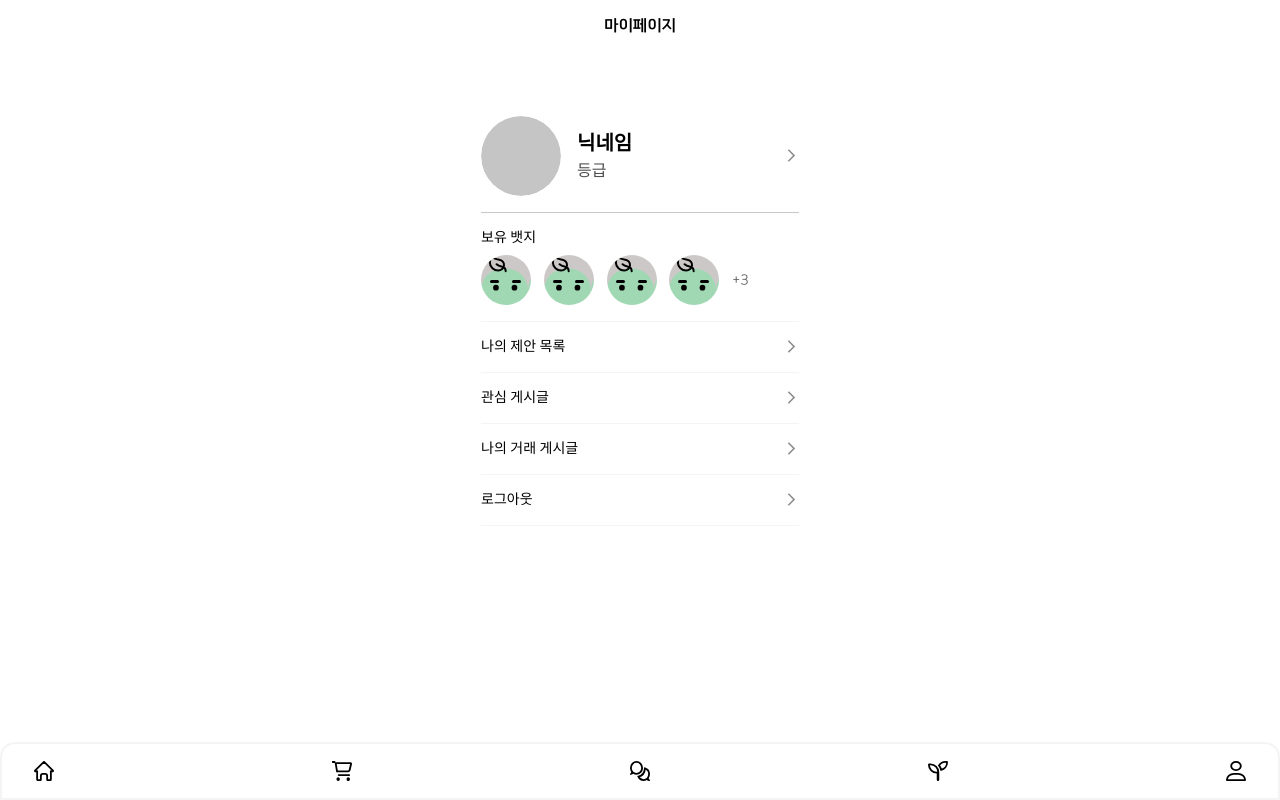
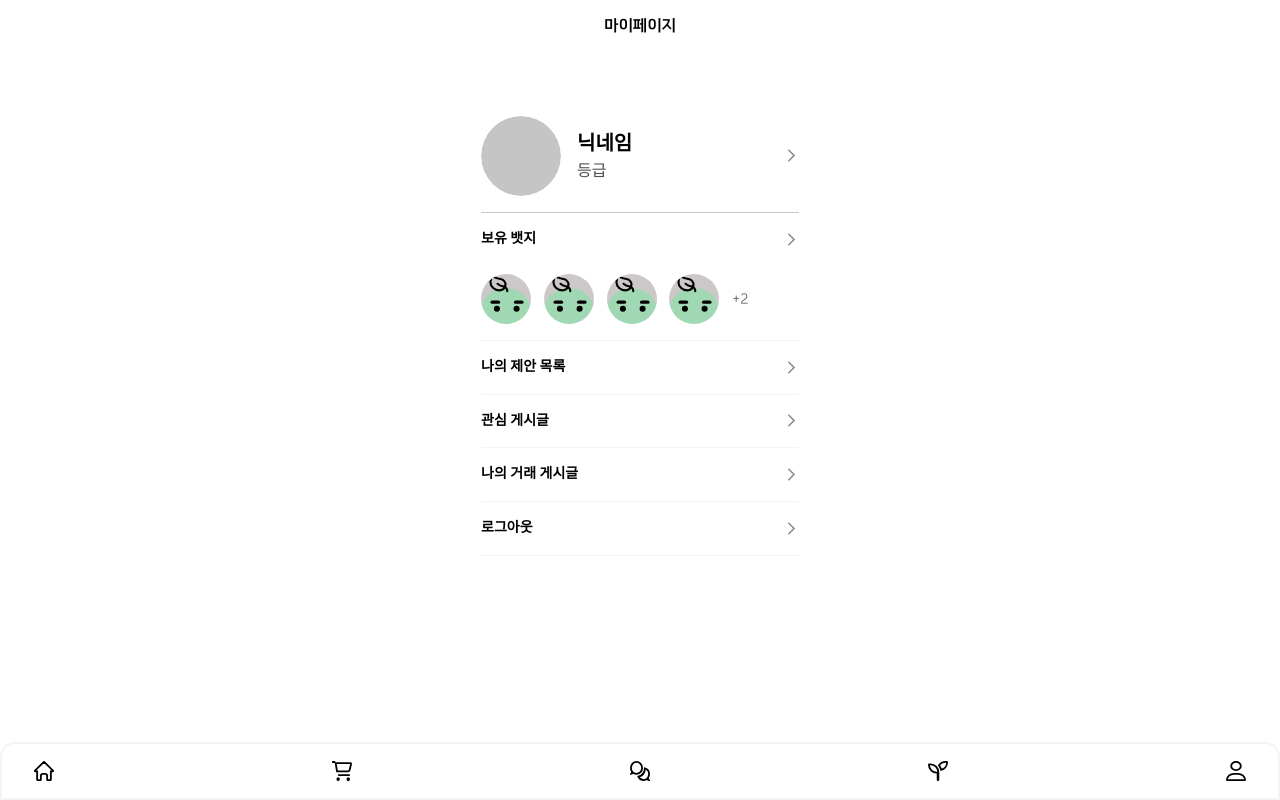
Before and after one commit to makeUgreat/Fullerting, a React (Vite) app in the folder frontend/: page /mypage in a window 1280 px wide. Built offline with nearby package versions, Linux system fonts and the light colour scheme.

Commit message:
[feat] : 마이페이지 코드 리펙토링

```diff
--- a/frontend/src/components/mypage/Badge.tsx
+++ b/frontend/src/components/mypage/Badge.tsx
@@ -1,4 +1,5 @@
 import styled from "styled-components";
+import React from "react";
 import { useNavigate } from "react-router-dom";
 import arrow from "/src/assets/svg/arrow_forward_ios.svg";
 import pul from "/src/assets/svg/pullleft.svg";
@@ -12,7 +13,8 @@ const ProfileContent = styled.div`
 const BadgesContainer = styled.div`
   display: flex;
   align-items: center;
-  margin-right: auto; // 오른쪽으로 여백을 줘서 Next와 떨어지게 함
+  margin-right: auto;
+  margin-top: 1rem;
 `;
 
 const Badge = styled.div`
@@ -21,11 +23,13 @@ const Badge = styled.div`
   border-radius: 50%;
   background-color: #cdc8c8;
   margin-right: 0.8rem;
+  background-image: url(${(props) => props.imageUrl});
+  background-size: cover;
 `;
 
 const AdditionalBadges = styled.div`
-  font-size: 0.875rem; // 추가 뱃지 수의 폰트 사이즈 설정
-  line-height: 3.125rem; // 뱃지 높이에 맞춤
+  font-size: 0.875rem;
+  line-height: 3.125rem;
   color: #606060;
   margin-right: 0.5rem;
 `;
@@ -36,12 +40,13 @@ const ProfileText = styled.div`
 `;
 
 const Nickname = styled.span`
+  color: #000;
+
   font-family: "GamtanRoad Dotum TTF";
-  color: #000;
   font-size: 0.875rem;
   font-style: normal;
-  font-weight: 400;
-  line-height: 1.125rem;
+  font-weight: bold;
+  line-height: 1.3rem;
 `;
 
 const Line = styled.hr`
@@ -58,76 +63,41 @@ const Maintop = () => {
     { imageUrl: pul },
     { imageUrl: pul },
     { imageUrl: pul },
-    { imageUrl: pul },
   ];
 
-  const additionalBadges = badges.length - 4;
-  const goToBadge = () => {
-    navigate("/mypage/allbadge");
-  };
-  const goToPropose = () => {
-    navigate("/mypage/proposepost");
-  };
-  const goToLike = () => {
-    navigate("/mypage/likedpost");
-  };
-  const goToTrans = () => {
-    navigate("/mypage/transpost");
-  };
-  const goToLogout = () => {
-    navigate("/mypage/logout");
-  };
+  const pages = [
+    { title: "보유 뱃지", onClick: () => navigate("/mypage/allbadge") },
+    { title: "", onClick: () => navigate("/mypage/allbadge") },
+    { title: "나의 제안 목록", onClick: () => navigate("/mypage/proposepost") },
+    { title: "관심 게시글", onClick: () => navigate("/mypage/likedpost") },
+    { title: "나의 거래 게시글", onClick: () => navigate("/mypage/transpost") },
+    { title: "로그아웃", onClick: () => navigate("/mypage/logout") },
+  ];
 
   return (
     <>
-      <ProfileContent onClick={goToBadge}>
+      {pages.map((page, index) => (
+        <React.Fragment key={index}>
+          <ProfileContent onClick={page.onClick}>
             <ProfileText>
-          <Nickname>보유 뱃지</Nickname>
+              <Nickname>{page.title}</Nickname>
             </ProfileText>
-      </ProfileContent>
-      <ProfileContent onClick={goToBadge}>
-        <ProfileText></ProfileText>
+            {page.title === "" ? (
               <BadgesContainer>
                 {badges.slice(0, 4).map((badge, index) => (
-            <Badge
-              key={index}
-              style={{ backgroundImage: `url(${badge.imageUrl})` }}
-            />
+                  <Badge key={index} imageUrl={badge.imageUrl} />
                 ))}
-          {additionalBadges > 0 && (
-            <AdditionalBadges>+{additionalBadges}</AdditionalBadges>
+                {badges.length - 4 > 0 && (
+                  <AdditionalBadges>+{badges.length - 4}</AdditionalBadges>
                 )}
               </BadgesContainer>
+            ) : (
+              <img src={arrow} alt="" />
+            )}
           </ProfileContent>
-      <Line />
-      <ProfileContent onClick={goToPropose}>
-        <ProfileText>
-          <Nickname>나의 제안 목록</Nickname>
-        </ProfileText>
-        <img src={arrow} alt="" />
-      </ProfileContent>
-      <Line />
-      <ProfileContent onClick={goToLike}>
-        <ProfileText>
-          <Nickname>관심 게시글</Nickname>
-        </ProfileText>
-        <img src={arrow} alt="" />
-      </ProfileContent>
-      <Line />
-      <ProfileContent onClick={goToTrans}>
-        <ProfileText>
-          <Nickname>나의 거래 게시글</Nickname>
-        </ProfileText>
-        <img src={arrow} alt="" />
-      </ProfileContent>
-      <Line />
-      <ProfileContent onClick={goToLogout}>
-        <ProfileText>
-          <Nickname>로그아웃</Nickname>
-        </ProfileText>
-        <img src={arrow} alt="" />
-      </ProfileContent>
-      <Line />
+          {page.title !== "보유 뱃지" && <Line />}
+        </React.Fragment>
+      ))}
     </>
   );
 };
```
Lines whose indentation alone changed are shown as unchanged.
